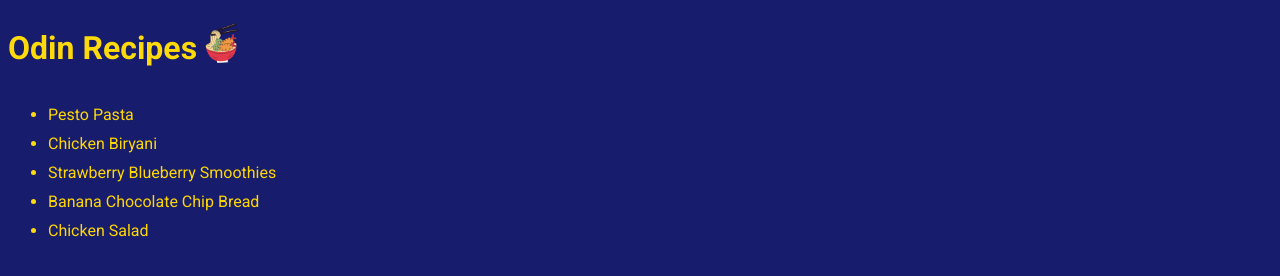
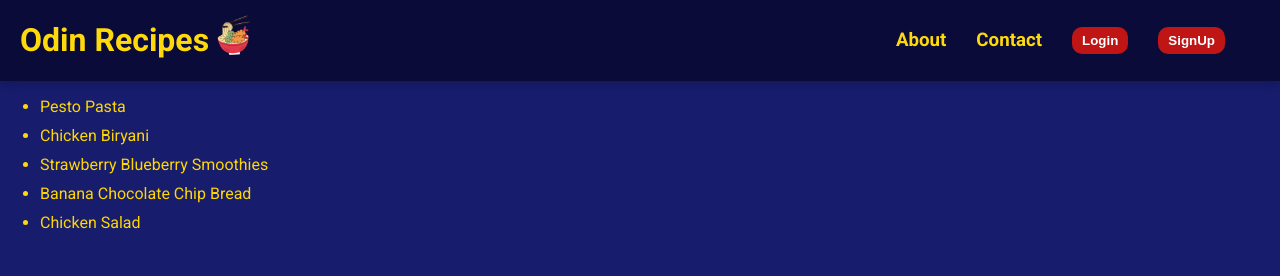
Before and after one commit to chandu-vemula/odin_recipes, a plain HTML site: page index.html in a window 1280 px wide. Drawn offline with Linux system fonts and the light colour scheme.

Commit message:
Create header with header elements

```diff
--- a/index.html
+++ b/index.html
@@ -11,11 +11,18 @@
   <title>Odin Recipes</title>
 </head>
 <body>
-  <div class="page">
-    <div class="container">
+  <header class="header">
+    <div class="left-section">
       <h1 class="odin-recipe-logo">Odin Recipes</h1>
       <img class="odin-recipe-logo-pic"src="./images/noodles.png">
     </div>
+    <div class="right-section">
+       <h3>About</h3>
+       <h3>Contact</h3>
+       <button>Login</button>
+       <button>SignUp</button>
+    </div>
+  </header>
     <div class="list">
       <ul>
         <li class="link" ><a href="./recipes/pesto-pasta.html">Pesto Pasta</a></li>
--- a/styles/index.css
+++ b/styles/index.css
@@ -3,6 +3,7 @@ body{
   background-color: rgb(23, 28, 109);
   color: rgb(255, 218, 11);
   font-family: roboto, sans-serif;
+  margin: 0px;
 }
 
 p,  ol{
@@ -30,14 +31,41 @@ img{
 .odin-recipe-logo-pic{
   width: 40px;
   height: 40px;
-  margin-top: 15px;;
+  margin-bottom: 10px;
+  margin-left: 5px;
 }
-.odin-recipe-logo{
-  display: inline-block;
-  margin-right: 5px;
+
+.header{
+  background-color: rgb(11, 11, 57);
+  display: flex;
+  padding-left: 20px;
+  box-shadow: 0px 3px 10px rgb(0 0 0 /0.2);
+  justify-content: space-between;
 }
-.container{
+
+.left-section{
+  display: flex;
+  align-items: center;
+  justify-content: left;
+}
+
+.right-section{
   display:flex;
   flex-direction: row;
+  align-items: center;
+  margin-right: 55px;
+  gap: 30px;
+}
 
+button{
+  border-radius: 10px;
+  padding: 6px 10px;
+  border: none;
+  background-color: rgb(191, 21, 21);
+  color: white;
+  font-weight: 700;
 }
+
+h3:hover, button:hover{
+  opacity: 0.5;
+}
```
